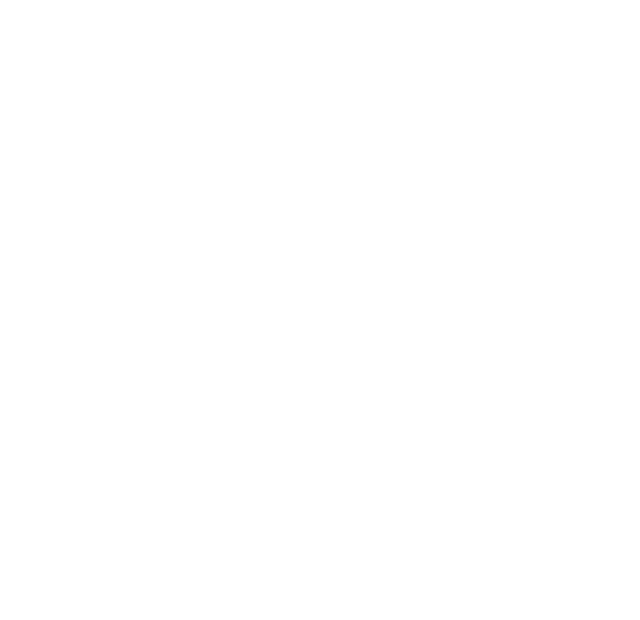
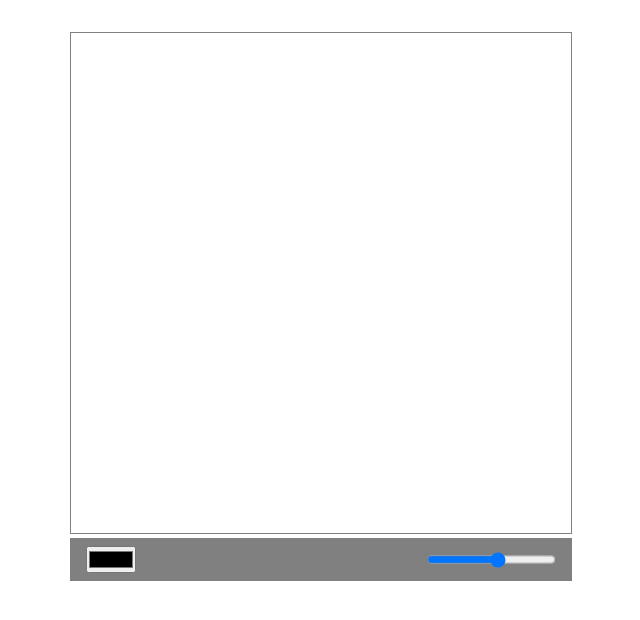
Before and after one commit to Enrique1311/Canvas, a plain HTML site: page exercise/index.html in a window 1280 px wide. Shown: the whole page, without its empty margins (319-959 px from the left). Drawn offline with Linux system fonts and the light colour scheme.

Commit message:
The exercise has been completed

```diff
--- a/exercise/index.html
+++ b/exercise/index.html
@@ -13,11 +13,27 @@
 		/>
 	</head>
 	<body>
-		<canvas
-			id="canvas"
-			width="500"
-			height="500"
-		></canvas>
+		<div class="edit">
+			<canvas
+				id="canvas"
+				width="500"
+				height="500"
+			></canvas>
+			<div class="controls">
+				<input
+					type="color"
+					name=""
+					id="color"
+				/>
+				<input
+					type="range"
+					name=""
+					min="1"
+					max="10"
+					id="line-width"
+				/>
+			</div>
+		</div>
 		<script src="main.js"></script>
 	</body>
 </html>
--- a/exercise/main.js
+++ b/exercise/main.js
@@ -0,0 +1,36 @@
+const d = document,
+	$canvas = d.getElementById("canvas"),
+	ctx = $canvas.getContext("2d"),
+	dif = $canvas.getBoundingClientRect(); // gets the distance from the top and left corner into the canvas context
+
+let painting, color, lineW, difX, difY;
+
+$canvas.addEventListener("mousedown", (e) => {
+	difX = e.clientX - dif.left;
+	difY = e.clientY - dif.top;
+	painting = true;
+	color = d.getElementById("color").value;
+	lineW = d.getElementById("line-width").value;
+	ctx.beginPath();
+});
+
+$canvas.addEventListener("mousemove", (e) => {
+	if (painting) {
+		draw(difX, difY, e.clientX - dif.left, e.clientY - dif.top);
+		difX = e.clientX - difX.left;
+		difY = e.clientY - difY.top;
+	}
+});
+
+$canvas.addEventListener("mouseup", (e) => {
+	ctx.closePath();
+	painting = false;
+});
+
+const draw = (x1, y1, x2, y2) => {
+	ctx.strokeStyle = color;
+	ctx.lineWidth = lineW;
+	ctx.moveTo(x1, y1);
+	ctx.lineTo(x2, y2);
+	ctx.stroke();
+};
--- a/exercise/style.css
+++ b/exercise/style.css
@@ -0,0 +1,28 @@
+* {
+	padding: 0;
+	margin: 0;
+	box-sizing: border-box;
+	font-family: sans-serif;
+}
+
+canvas {
+	border: 1px solid gray;
+}
+
+.edit {
+	padding: 2rem;
+	width: fit-content;
+	margin: auto;
+}
+
+.controls {
+	background-color: gray;
+	padding: 0.5rem 1rem;
+	display: flex;
+	justify-content: space-between;
+	gap: 1rem;
+}
+
+#range {
+	width: 100%;
+}
```
